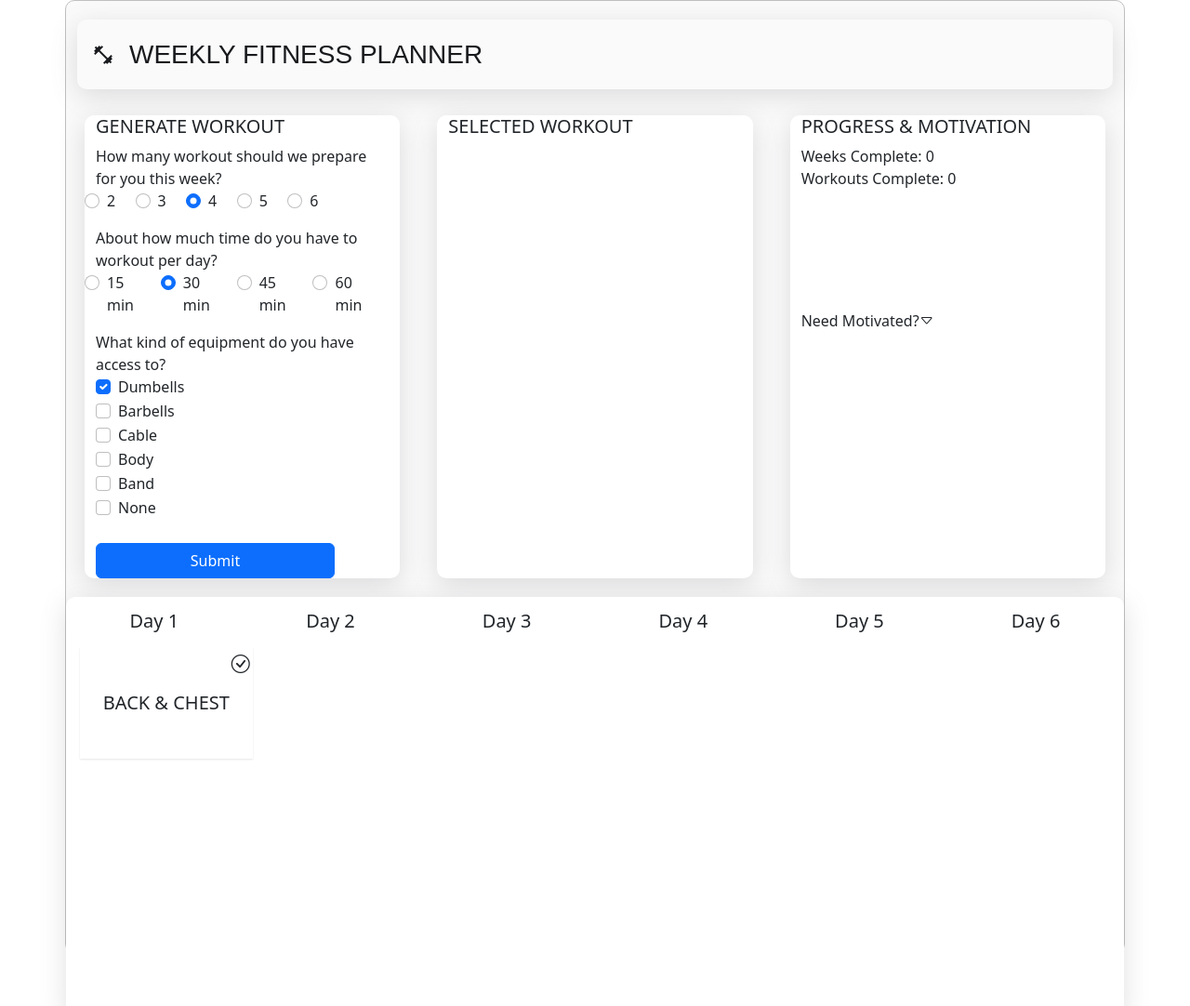
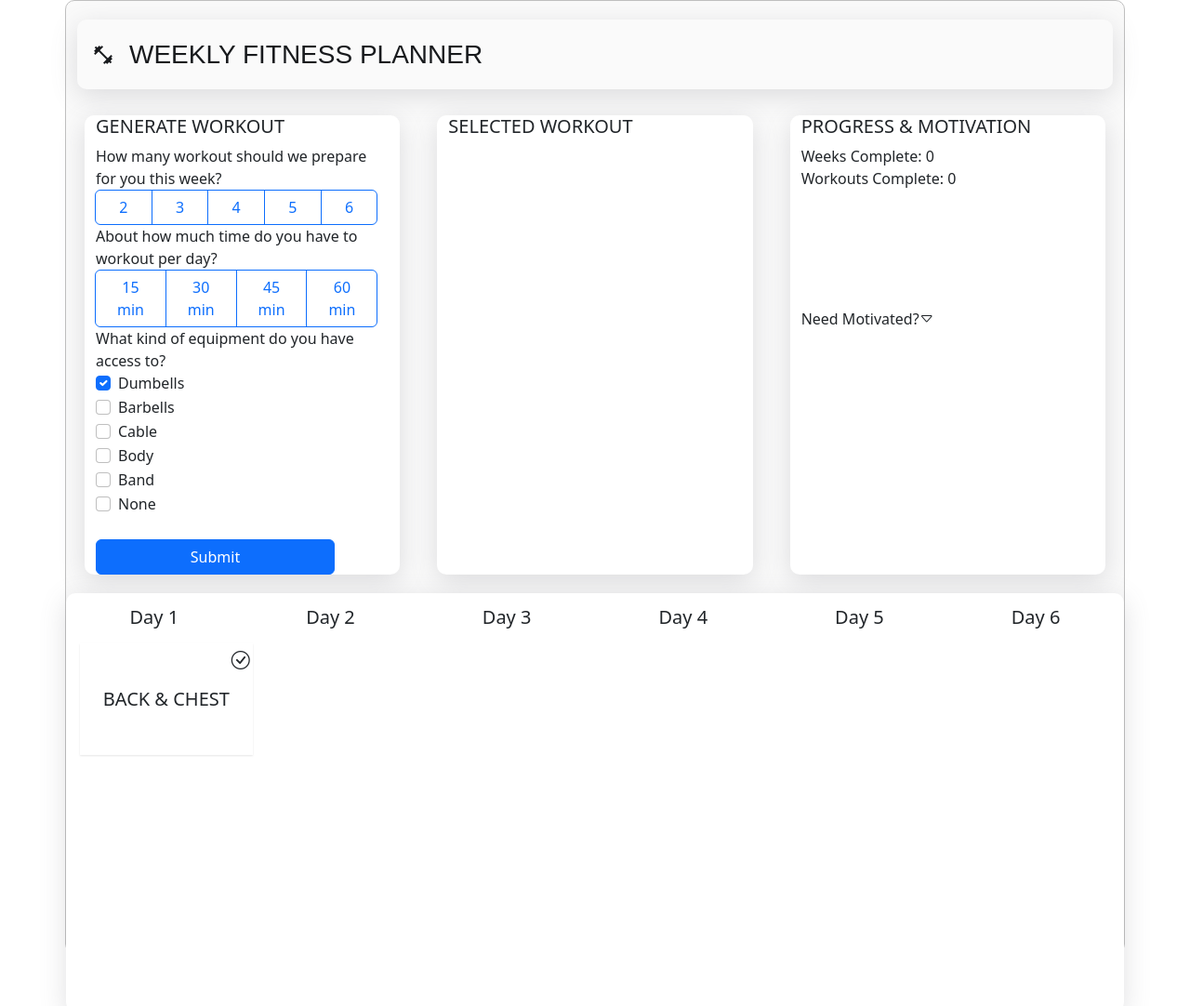
Before and after one commit to kpgh46/fitness-dashboard, a website built with webpack: page dist/index.html in a window 1280 px wide. Shown: the top 1082 px of the page at 93% size. Built offline with nearby package versions, Linux system fonts and the light colour scheme.

Commit message:
updated radio buttons

```diff
--- a/dist/index.html
+++ b/dist/index.html
@@ -21,63 +21,38 @@
                       <h5>GENERATE WORKOUT</h5>
                         <div>How many workout should we prepare for you this week?</div>
                             <div class = "row">
-                                <div class="col-2 mb-3 form-check">
-                                    <label class="form-check-label" for="days">
-                                    2
-                                    </label>
-                                    <input value = "2" class="form-check-input" type="radio" name="days" id="days">
-                                </div>
-                                <div class="col-2 form-check">
-                                    <input value = "3" class="form-check-input" type="radio" name="days" id="days">
-                                    <label class="form-check-label" for="days">
-                                    3
-                                    </label>
-                                </div>
-                                <div class="col-2 form-check">
-                                    <input value = "4"  class="form-check-input" type="radio" name="days" id="days" checked>
-                                    <label class="form-check-label" for="days">
-                                    4
-                                    </label>
-                                </div>
-                                <div class="col-2 form-check">
-                                    <input value = "5" class="form-check-input" type="radio" name="days" id="days">
-                                    <label class="form-check-label" for="days">
-                                    5
-                                    </label>
-                                </div>
-                                <div class="col-2 form-check">
-                                    <input value = "6" class="form-check-input" type="radio" name="days" id="days">
-                                    <label class="form-check-label" for="days">
-                                    6
-                                    </label>
-                                </div>
+                              <div class="btn-group" role="group" aria-label="Basic radio toggle button group">
+                                <input type="radio" class="btn-check" name="days" id="days2" autocomplete="off" value="2">
+                                <label class="btn btn-outline-primary" for="days2">2</label>
+
+                                <input type="radio" class="btn-check" name="days" id="days3" autocomplete="off" value="3">
+                                <label class="btn btn-outline-primary" for="days3">3</label>
+
+                                <input type="radio" class="btn-check" name="days" id="days4" autocomplete="off" value="4">
+                                <label class="btn btn-outline-primary" for="days4">4</label>
+
+                                <input type="radio" class="btn-check" name="days" id="days5" autocomplete="off" value="5">
+                                <label class="btn btn-outline-primary" for="days5">5</label>
+
+                                <input type="radio" class="btn-check" name="days" id="days6" autocomplete="off" value="6">
+                                <label class="btn btn-outline-primary" for="days6">6</label>
+                              </div>
                             </div>
                         <div>About how much time do you have to workout per day?</div>
                             <div class = "row">
-                                <div class="col-3 mb-3 form-check">
-                                    <label class="form-check-label" for="flexRadioDefault1">
-                                    15 min
-                                    </label>
-                                    <input class="form-check-input" type="radio" name="time" id="flexRadioDefault1" value = "15">
-                                </div>
-                                <div class="col-3 form-check">
-                                    <label class="form-check-label" for="flexRadioDefault1">
-                                    30 min
-                                    </label>
-                                    <input class="form-check-input" type="radio" name="time" id="flexRadioDefault1" value = "30" checked>
-                                </div>
-                                <div class="col-3 form-check">
-                                    <label class="form-check-label" for="flexRadioDefault1">
-                                    45 min
-                                    </label>
-                                    <input class="form-check-input" type="radio" name="time" id="flexRadioDefault1" value = "45">
-                                </div>
-                                <div class="col-3 form-check">
-                                    <label class="form-check-label" for="flexRadioDefault1">
-                                    60 min
-                                    </label>
-                                    <input class="form-check-input" type="radio" name="time" id="flexRadioDefault1" value = "60">
-                                </div>
+                              <div class="btn-group" role="group" aria-label="Basic radio toggle button group">
+                                <input type="radio" class="btn-check" name="time" id="min15" autocomplete="off" value = "15" >
+                                <label class="btn btn-outline-primary" for="min15">15 min</label>
+
+                                <input type="radio" class="btn-check" name="time" id="min30" autocomplete="off" value = "30">
+                                <label class="btn btn-outline-primary" for="min30">30 min</label>
+
+                                <input type="radio" class="btn-check" name="time" id="min45" autocomplete="off" value = "45">
+                                <label class="btn btn-outline-primary" for="min45">45 min</label>
+
+                                <input type="radio" class="btn-check" name="time" id="min60" autocomplete="off" value = "60">
+                                <label class="btn btn-outline-primary" for="min60">60 min</label>
+                              </div>
                             </div>
 
                             <div>What kind of equipment do you have access to?</div>
```
